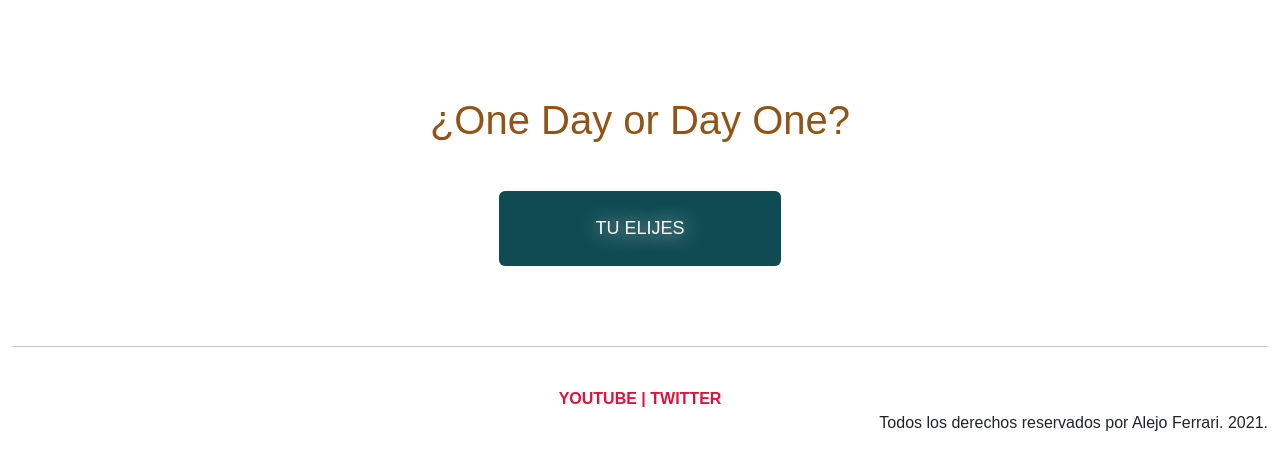
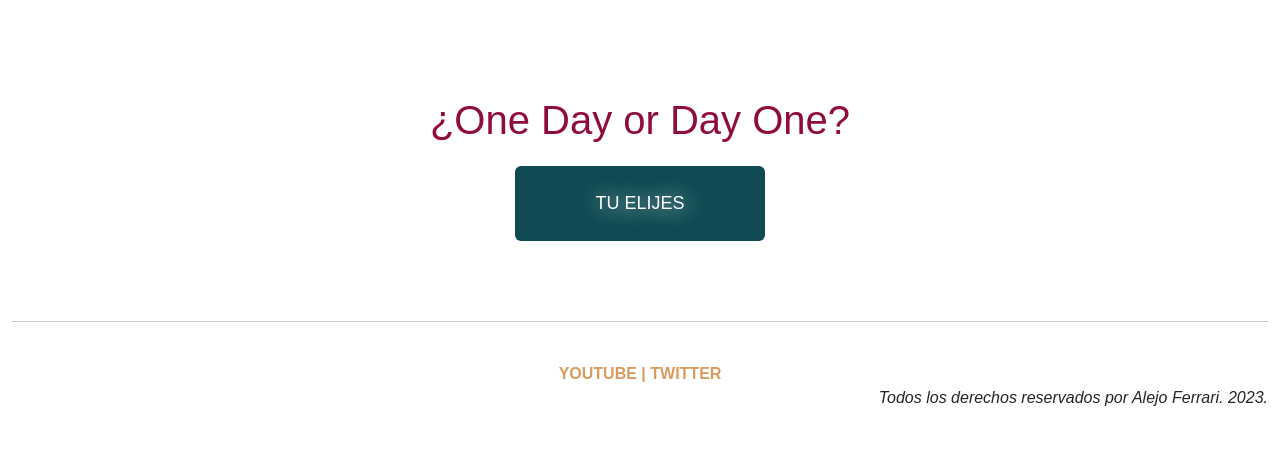
Before and after one commit to alejoFerrari/crossfit, a plain HTML site: page index.html in a window 1280 px wide. Shown: the part 1714-2165 px from the top of the page. After the commit the page ends 2140 px from the top, so only its background shows below. Drawn offline with nearby package versions, Linux system fonts and the light colour scheme.

Commit message:
agregado de animacion

```diff
--- a/index.html
+++ b/index.html
@@ -6,10 +6,16 @@
     <meta name="viewport" content="width=device-width, initial-scale=1.0">
     <title>Crosfit</title>
 
+
+    <!-- BOOTSTRAP -->
     <link href="https://cdn.jsdelivr.net/npm/bootstrap@5.3.2/dist/css/bootstrap.min.css" rel="stylesheet"
         integrity="sha384-T3c6CoIi6uLrA9TneNEoa7RxnatzjcDSCmG1MXxSR1GAsXEV/Dwwykc2MPK8M2HN" crossorigin="anonymous">
 
+    <!-- CSS -->
     <link rel="stylesheet" href="css/style.css">
+
+    <!-- ANIMATE-CSS -->
+    <link rel="stylesheet" href="https://cdnjs.cloudflare.com/ajax/libs/animate.css/4.1.1/animate.min.css" />
 
 
 </head>
@@ -64,15 +70,25 @@
 
         <div class="textoPresentacion">
 
-            <p>¡Bienvenido al epicentro de tu viaje hacia un estilo de vida saludable y en forma! En nuestra plataforma, te sumergirás en un mundo dedicado a potenciar tu bienestar a través de una combinación única de productos de alta calidad, planes de dieta personalizados y una red de locales especializados.</p>
+            <p>¡Bienvenido al epicentro de tu viaje hacia un estilo de vida saludable y en forma! En nuestra plataforma,
+                te sumergirás en un mundo dedicado a potenciar tu bienestar a través de una combinación única de
+                productos de alta calidad, planes de dieta personalizados y una red de locales especializados.</p>
 
-            <p>Estamos comprometidos en ofrecerte todo lo que necesitas para alcanzar tus metas fitness, ya sea que estés buscando fortalecer tu cuerpo, mejorar tu alimentación o encontrar los espacios ideales para ejercitarte. En nuestra amplia gama de productos, encontrarás desde equipamiento para entrenamiento hasta suplementos que potenciarán tu rendimiento.</p>
+            <p>Estamos comprometidos en ofrecerte todo lo que necesitas para alcanzar tus metas fitness, ya sea que
+                estés buscando fortalecer tu cuerpo, mejorar tu alimentación o encontrar los espacios ideales para
+                ejercitarte. En nuestra amplia gama de productos, encontrarás desde equipamiento para entrenamiento
+                hasta suplementos que potenciarán tu rendimiento.</p>
 
-            <p>No todo se trata de ejercicio; sabemos que la nutrición es clave. Por eso, proporcionamos planes de dieta elaborados por expertos, diseñados para satisfacer tus necesidades específicas y metas individuales. Queremos que te sientas bien tanto por dentro como por fuera.</p>
+            <p>No todo se trata de ejercicio; sabemos que la nutrición es clave. Por eso, proporcionamos planes de dieta
+                elaborados por expertos, diseñados para satisfacer tus necesidades específicas y metas individuales.
+                Queremos que te sientas bien tanto por dentro como por fuera.</p>
 
-            <p>Además, contamos con una red de locales asociados, desde gimnasios hasta tiendas especializadas, que te brindarán el apoyo y los recursos necesarios en tu camino hacia un estilo de vida más saludable.</p>
+            <p>Además, contamos con una red de locales asociados, desde gimnasios hasta tiendas especializadas, que te
+                brindarán el apoyo y los recursos necesarios en tu camino hacia un estilo de vida más saludable.</p>
 
-            <p>Prepárate para descubrir un mundo de posibilidades para fortalecer tu cuerpo, alimentar tu bienestar y descubrir espacios que te impulsen hacia tu mejor versión. ¡Bienvenido a la experiencia fitness que estabas esperando!</p>
+            <p>Prepárate para descubrir un mundo de posibilidades para fortalecer tu cuerpo, alimentar tu bienestar y
+                descubrir espacios que te impulsen hacia tu mejor versión. ¡Bienvenido a la experiencia fitness que
+                estabas esperando!</p>
 
         </div>
 
@@ -117,7 +133,7 @@
 
         </div>
 
-        <div class="d-flex justify-content-center">
+        <div class="d-flex justify-content-center animate__animated animate__tada ">
 
             <p class="elejir">Tu elijes</p>
 
@@ -152,9 +168,9 @@
 
 
 
-        <div class="derechos">
+        <div class="text-end">
 
-            <p>Todos los derechos reservados por Alejo Ferrari. 2021.</p>
+            <p class="fst-italic" >Todos los derechos reservados por Alejo Ferrari. 2023.</p>
 
         </div>
 
--- a/scss/_dietas.scss
+++ b/scss/_dietas.scss
@@ -30,7 +30,7 @@
 .dietas {
 
 
-    border: 4px #3C2035 dashed;
+    border: 4px $color-alternativo dashed;
 
     padding: 20px;
 
@@ -41,7 +41,7 @@
 
 .tituloDieta {
 
-    color: #3C2035;
+    color: $color-alternativo;
 
     font-weight: bold;
 
--- a/scss/_footer.scss
+++ b/scss/_footer.scss
@@ -2,19 +2,13 @@
 
 .link {
 
-    @include alineadoColorSize(center, crimson, medium);
+    @include alineadoColorSize(center, $color-secundario, medium);
 
     font-weight: bolder;
 
 
 }
 
-.derechos {
-
-    text-align: end;
-
-}
-
 
 
 /* FOOTER - FIN */
--- a/scss/_generales.scss
+++ b/scss/_generales.scss
@@ -35,7 +35,7 @@ h1 {
 
 h2 {
 
-    @include alineadoColorSize (center,#3C2035,25px);
+    @include alineadoColorSize (center,$color-alternativo,23px);
 
     text-transform: uppercase;
 
--- a/scss/_index.scss
+++ b/scss/_index.scss
@@ -20,11 +20,10 @@
 
     font-size: 40px;
 
-    color: #915416;
+    color: $color-alternativo;
 
     padding-top: 20px;
 
-    padding-bottom: 25px;
 
 }
 
@@ -33,7 +32,7 @@
 
     background-color: #104B53;
     color: white;
-    padding: 3vh 12vh;
+    padding: 3vh 10vh;
     border-radius: 6px;
 
 
--- a/scss/_variables.scss
+++ b/scss/_variables.scss
@@ -3,4 +3,4 @@
 $color-principal: #104B53;
 $color-secundario: #D99B5E;
 $color-terciario: #FAD9B8;
-$color-alternativo: #3C2035;
+$color-alternativo: #900C3F;
```
Also changed, not shown: css/style.css, 1 other file.
